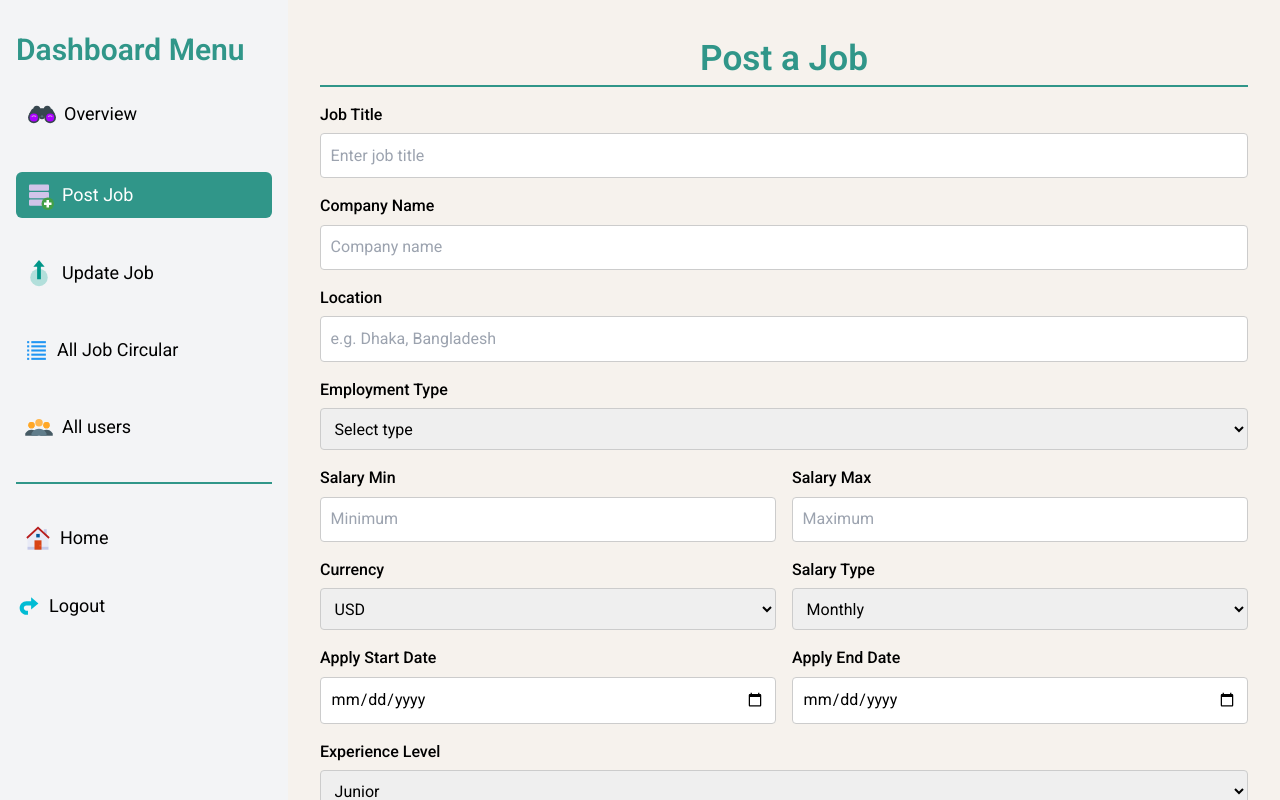
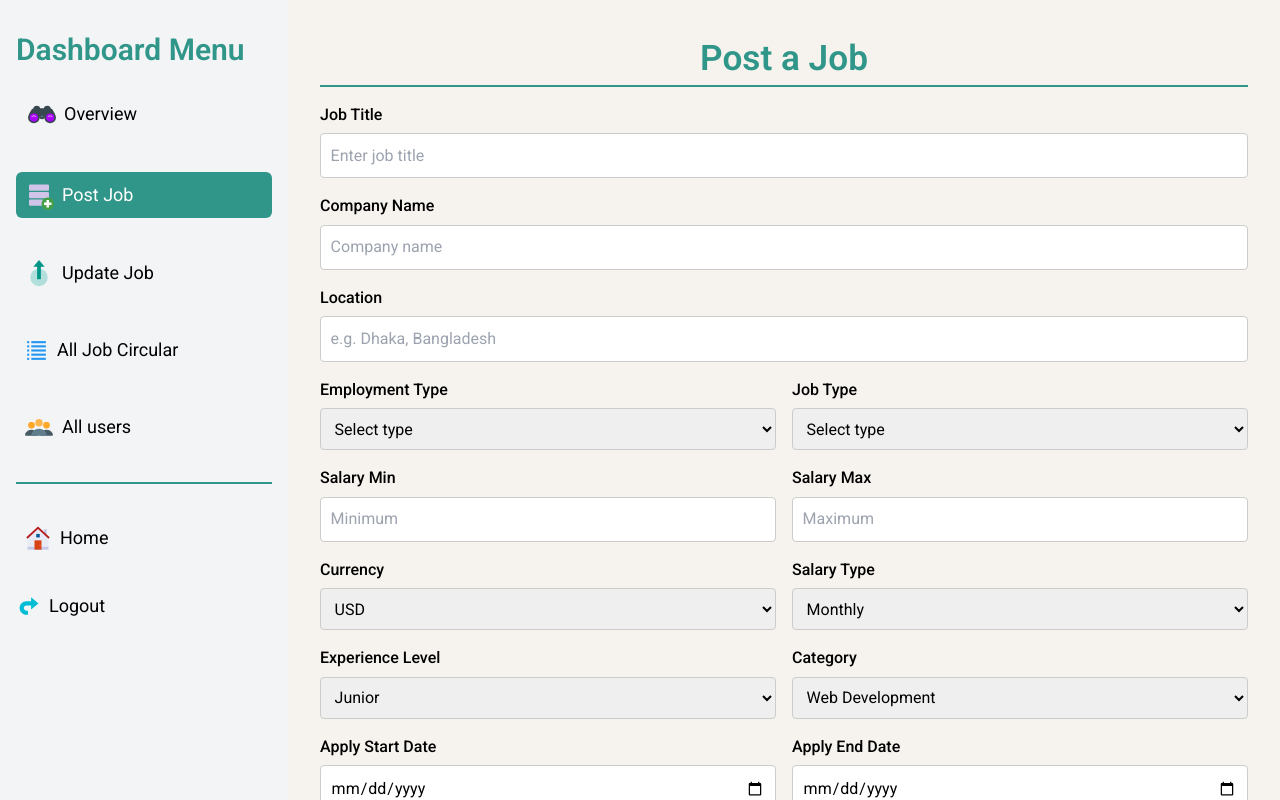
Before and after one commit to shsobur/job-portal-client, a React (Vite) app: page /dashboard/add-job in a window 1280 px wide. Built offline with nearby package versions, Linux system fonts and the light colour scheme; no server answers.

Commit message:
Update form layout

```diff
--- a/src/Layouts/DashboardLayouts/Pages/AddJob/AddJob.jsx
+++ b/src/Layouts/DashboardLayouts/Pages/AddJob/AddJob.jsx
@@ -1,10 +1,16 @@
-import { useState } from "react";
+// File path__
 import "./AddJob.css";
 import useAxiosSecure from "../../../../Hooks/useAxiosSecure";
+
+// NPM Package__
 import Swal from "sweetalert2";
+
+// From react__
+import { useState } from "react";
 
 const AddJob = () => {
   const axiosSecure = useAxiosSecure();
+  const [jobPostLoading, setJobPostLoading] = useState(false);
   const [skills, setSkills] = useState([]);
   const [tags, setTags] = useState([]);
   const [skillInput, setSkillInput] = useState("");
@@ -44,6 +50,7 @@ const AddJob = () => {
       company: form.company.value,
       location: form.location.value,
       employmentType: form.employmentType.value,
+      jobType: form.jobType.value,
       salary: {
         min: parseFloat(form.min.value),
         max: parseFloat(form.max.value),
@@ -66,6 +73,7 @@ const AddJob = () => {
     };
 
     try {
+      setJobPostLoading(true);
       const res = await axiosSecure.post("/add-job-circular", jobData);
       if (res.data?.insertedId) {
         Swal.fire("Success!", "Job posted successfully", "success");
@@ -76,6 +84,7 @@ const AddJob = () => {
         form.logo.value = "";
         form.title.value = "";
         form.company.value = "";
+        form.jobType.value = "";
         form.website.value = "";
         form.location.value = "";
         form.currency.value = "";
@@ -97,6 +106,8 @@ const AddJob = () => {
     } catch (err) {
       console.error(err);
       Swal.fire("Error!", "Failed to post job", "error");
+    } finally {
+      setJobPostLoading(false);
     }
   };
 
@@ -137,6 +148,7 @@ const AddJob = () => {
               />
             </div>
 
+            <div className="form_row">
               <div className="form_group">
                 <label>Employment Type</label>
                 <select name="employmentType" required>
@@ -146,6 +158,17 @@ const AddJob = () => {
                   <option>Internship</option>
                   <option>Remote</option>
                 </select>
+              </div>
+
+              <div className="form_group">
+                <label>Job Type</label>
+                <select name="jobType" required>
+                  <option value="">Select type</option>
+                  <option>OnSite</option>
+                  <option>Remote</option>
+                  <option>Hybrid</option>
+                </select>
+              </div>
             </div>
 
             <div className="form_row">
@@ -192,6 +215,27 @@ const AddJob = () => {
 
             <div className="form_row">
               <div className="form_group">
+                <label>Experience Level</label>
+                <select name="experienceLevel" required>
+                  <option>Junior</option>
+                  <option>Mid</option>
+                  <option>Senior</option>
+                </select>
+              </div>
+
+              <div className="form_group">
+                <label>Category</label>
+                <select name="category" required>
+                  <option>Web Development</option>
+                  <option>Design</option>
+                  <option>Marketing</option>
+                  <option>Technology</option>
+                </select>
+              </div>
+            </div>
+
+            <div className="form_row">
+              <div className="form_group">
                 <label>Apply Start Date</label>
                 <input name="postedDate" type="date" required />
               </div>
@@ -200,15 +244,6 @@ const AddJob = () => {
                 <label>Apply End Date</label>
                 <input name="deadline" type="date" required />
               </div>
-            </div>
-
-            <div className="form_group">
-              <label>Experience Level</label>
-              <select name="experienceLevel" required>
-                <option>Junior</option>
-                <option>Mid</option>
-                <option>Senior</option>
-              </select>
             </div>
 
             <div className="form_group">
@@ -285,16 +320,6 @@ const AddJob = () => {
             </div>
 
             <div className="form_group">
-              <label>Category</label>
-              <select name="category" required>
-                <option>Web Development</option>
-                <option>Design</option>
-                <option>Marketing</option>
-                <option>Technology</option>
-              </select>
-            </div>
-
-            <div className="form_group">
               <label>Tags</label>
               <input
                 type="text"
@@ -318,7 +343,7 @@ const AddJob = () => {
             </div>
 
             <button type="submit" className="submit_button">
-              Post Job
+              {jobPostLoading ? "Working..." : "Post Job"}
             </button>
           </form>
         </div>
```
Lines whose indentation alone changed are shown as unchanged.
